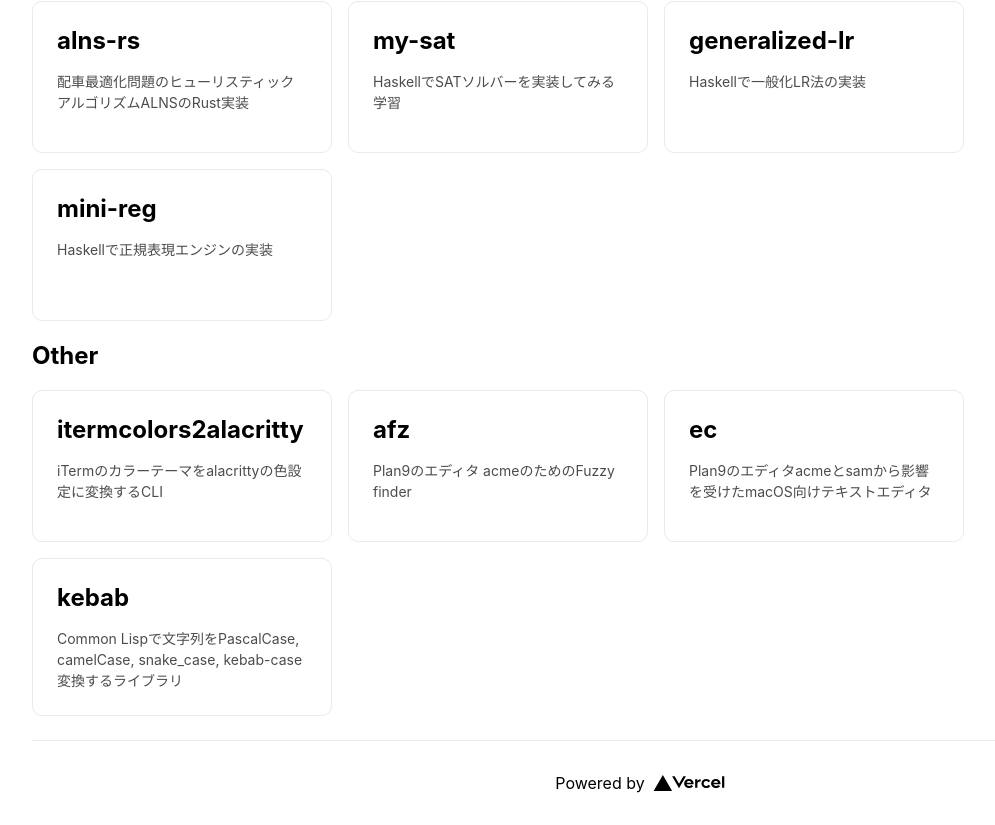
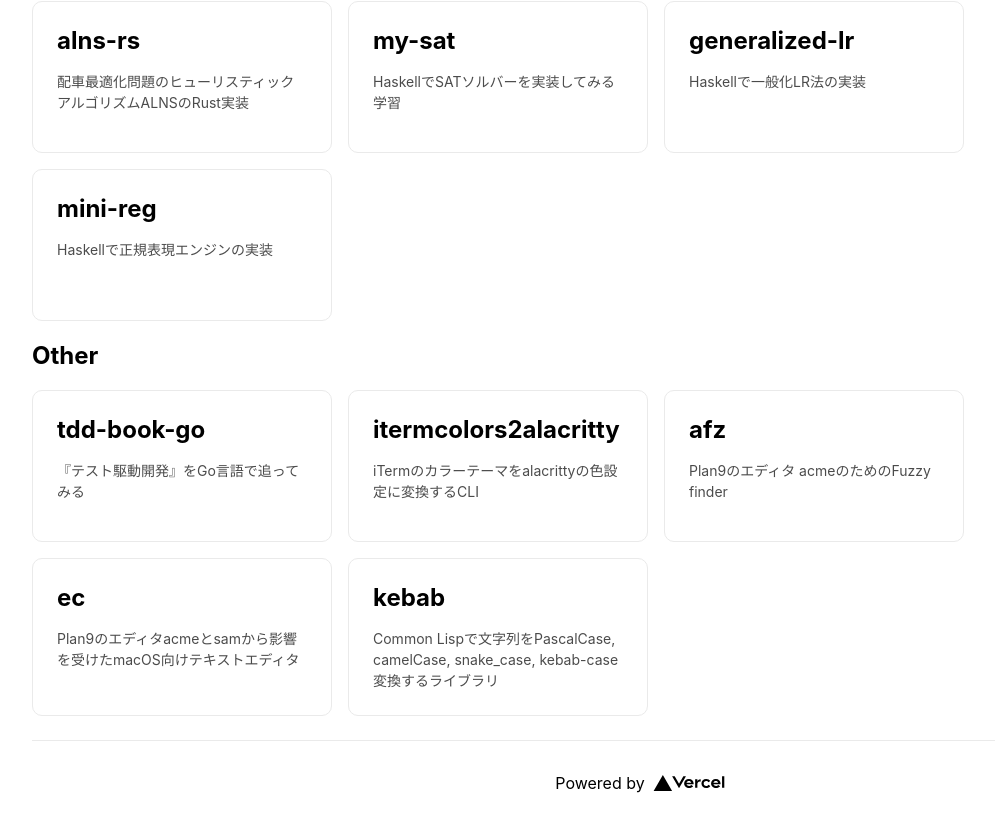
Before and after one commit to pocket7878/pocket7878-com, a Next.js app: page /playground in a window 1280 px wide. Shown: the part 1592-2417 px from the top of the page, without its empty margins (0-995 px from the left). Built offline with nearby package versions, Linux system fonts and the light colour scheme.

Commit message:
feature: Add tdd-book-go

```diff
--- a/pages/playground.tsx
+++ b/pages/playground.tsx
@@ -126,6 +126,10 @@ const Playground: NextPage = () => {
             <h2>Other</h2>
             <LinksWrapper>
               <GitHubLinkPlaygroundCard
+                repoName='tdd-book-go'
+                description='『テスト駆動開発』をGo言語で追ってみる '
+              />
+              <GitHubLinkPlaygroundCard
                 repoName='itermcolors2alacritty'
                 description='iTermのカラーテーマをalacrittyの色設定に変換するCLI'
               />
```
